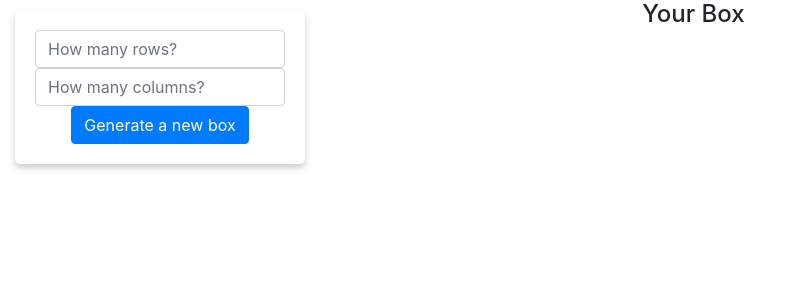
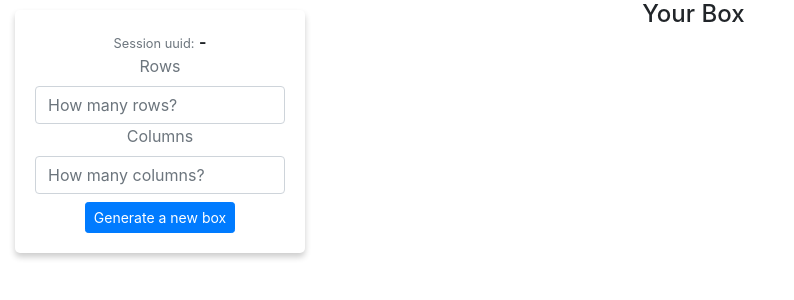
Before and after one commit to waseem-hamoolaila/alpha-augmented, a Django app: page /render-box/ in a window 1280 px wide. Shown: the top 300 px of the page, without its empty margins (0-794 px from the left). Run offline with Django 4.2, Linux system fonts and the light colour scheme; some libraries are stand-ins or nearby versions.

Commit message:
add identifier

```diff
--- a/main/forms.py
+++ b/main/forms.py
@@ -5,22 +5,19 @@ from .models import Session
 
 
 class RenderBoxForm(forms.Form):
-    uuid = forms.UUIDField(required=False)
     rows = forms.IntegerField(required=False)
     cols = forms.IntegerField(required=False)
 
-    is_new = False
-
     def clean(self):
         cleaned_data = self.cleaned_data
-        uuid = cleaned_data.get("uuid", None)
         rows = cleaned_data.get("rows", None)
         cols = cleaned_data.get("cols", None)
 
-        self.is_new = True if uuid else False
-
         if not rows or not cols:
             raise forms.ValidationError("Both cols and rows are required to initial new box.")
+
+        if rows > 30 or cols > 30:
+            raise forms.ValidationError("30 is the max number for rows/cols")
 
     def initial_new_session(self):
         rows = self.cleaned_data.get("rows")
@@ -34,3 +31,8 @@ class RenderBoxForm(forms.Form):
         }
 
         return ctx
+
+
+class PlacePackageForm(forms.Form):
+    uuid = forms.UUIDField()
+    package_id = forms.IntegerField()
--- a/main/views.py
+++ b/main/views.py
@@ -1,7 +1,7 @@
 from django.views.generic import TemplateView, FormView
 from django.http import JsonResponse
 
-from .forms import RenderBoxForm
+from .forms import RenderBoxForm, PlacePackageForm
 from processor.packages import packages
 
 
@@ -37,3 +37,20 @@ class RenderBoxView(FormView):
         super().form_invalid(form)
 
         return JsonResponse(form.errors, status=400)
+
+
+class PlacePackageView(FormView):
+    form_class = PlacePackageForm
+    template_name = "main/main_board.html"
+    success_url = "/"
+
+    def form_valid(self, form):
+        super().form_valid(form)
+        ctx = form.place()
+
+        return JsonResponse(ctx, status=200)
+
+    def form_invalid(self, form):
+        super().form_invalid(form)
+
+        return JsonResponse(form.errors, status=400)
--- a/processor/fitting_utils.py
+++ b/processor/fitting_utils.py
@@ -3,7 +3,7 @@ class Package:
     The main block that will represent certain shapes
     """
 
-    def __init__(self, structure, color=None, first_is_bottom=False):
+    def __init__(self, structure, color=None, first_is_bottom=False, identifier=None):
         """
         Initial the Package
 
@@ -12,6 +12,7 @@ class Package:
             - color (char): Optional if you need to color the package.
             - first_is_bottom (bool): Optional if we want to consider the structure bottom up: the first passed row is the bottom,
                                 by default it is up-bottom, the first row passed will be the bottom one in the package representation.
+            - identifier (char): Optional, mark the package with a specific identifier and user it as needed.
         """
 
         self._validate_structure(structure)
@@ -21,6 +22,7 @@ class Package:
         self.cols = len(structure[0])
         self.color = color
         self.first_is_bottom = first_is_bottom
+        self.identifier = identifier
 
     def _validate_structure(self, structure):
         structure_type_message = "%s is not a valid structure, it should be two dimensional list" % structure
--- a/templates/main/main_board.html
+++ b/templates/main/main_board.html
@@ -14,19 +14,24 @@
     </style>
     <div class="row">
         <div class="col-md-3">
-            <div id="errors-box" class="alert alert-danger" style="display: none;"></div>
+            <div id="errors-box" class="alert alert-danger mt-2" style="display: none"></div>
             <div class="input-box">
+                <div>
+                    <small class="text-secondary">Session uuid:</small> <strong id="session-uuid-holder-id">-</strong>
+                </div>
+                <label for="rows-input-id" class="text-secondary">Rows</label>
                 <input type="text"
                        name="rows"
                        id="rows-input-id"
                        class="form-control"
                        placeholder="How many rows?" />
+                <label for="cols-input-id" class="text-secondary">Columns</label>
                 <input type="text"
                        name="columns"
-                       id="cols-inout-id"
+                       id="cols-input-id"
                        class="form-control"
                        placeholder="How many columns?" />
-                <button class="btn btn-primary" id="render-box-btn">Generate a new box</button>
+                <button class="btn btn-primary mt-2 btn-sm" id="render-box-btn">Generate a new box</button>
             </div>
         </div>
         <div class="col-md-7">
@@ -49,6 +54,9 @@
     <script>
     $(document).ready(function() {
 
+        $("#render-box-btn").click(function() {
+            resetValidation()
+
             let rowsNum = $("#rows-input-id").val()
             let colsNum = $("#cols-input-id").val()
 
@@ -56,18 +64,14 @@
                 csrfmiddlewaretoken: "{{ csrf_token }}",
                 cols: colsNum,
                 rows: rowsNum,
-            uuid: "",
             }
-
-        $("#render-box-btn").click(function() {
-            resetValidation()
             $.ajax({
                 url: "{% url 'main:render-box' %}",
                 method: "post",
                 dataType: "json",
                 data: payload,
                 success: (data) => {
-                    render_box(data.box_matrix)
+                    render_box(data)
                 },
                 error: (error) => {
                     renderValidations(error.responseJSON)
@@ -76,20 +80,22 @@
         })
 
 
-        function render_box(box_matrix) {
+        function render_box(data) {
+
+            $("#session-uuid-holder-id").text(data.uuid)
+
             let $box_container = $("#main-box-board-id")
             $box_container.empty()
-            for (row in box_matrix) {
+            for (row in data.box_matrix) {
                 const rowElement = document.createElement('tr');
-                for (col in box_matrix[row]){
-                    const cellData = box_matrix[row][col][0];
+                for (col in data.box_matrix[row]){
+                    const cellData = data.box_matrix[row][col][0];
                     const cellElement = document.createElement('td');
                     cellElement.textContent = cellData;
                     rowElement.append(cellElement);
                 }
                 $box_container.append(rowElement)
             }
-
         }
 
 
```
Also changed, not shown: processor/test.py (line endings or trailing spaces). Lines whose indentation alone changed are shown as unchanged.
